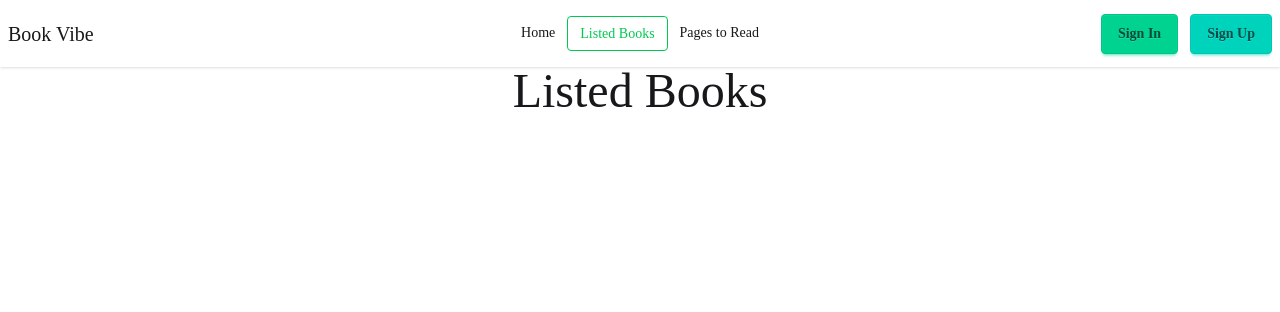
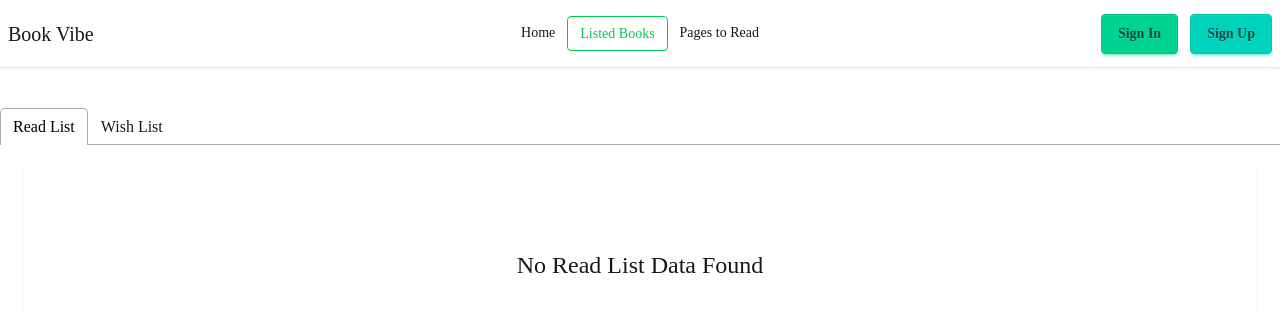
Before and after one commit to abdussattarsakil/book-vibe-project, a React (Vite) app: page /books in a window 1280 px wide. Shown: the top 312 px of the page. Built offline with nearby package versions, Linux system fonts and the light colour scheme.

Commit message:
readlist and wishlist data show with react tabs

```diff
--- a/package.json
+++ b/package.json
@@ -15,6 +15,7 @@
     "react-dom": "^19.2.5",
     "react-icons": "^5.6.0",
     "react-router": "^7.15.0",
+    "react-tabs": "^6.1.1",
     "tailwindcss": "^4.2.4"
   },
   "devDependencies": {
--- a/src/Context/BookContext.jsx
+++ b/src/Context/BookContext.jsx
@@ -9,7 +9,8 @@ const ListedBooks = ({ children }) => {
     const handleMarkReadBook = book => {
         const isExist = readBooks.find(readBook => readBook.bookId === book.bookId)
         if (isExist) {
-            alert('this book is already read')
+            alert('this book is already read list')
+            return;
         }
         else {
             setReadBook([...readBooks, book])
@@ -20,9 +21,10 @@ const ListedBooks = ({ children }) => {
     const [wishBooks, setWishBook] = useState([]);
 
     const handleWishBook = book => {
-        const isExist = readBooks.find(readBook => readBook.bookId === book.bookId)
+        const isExist = wishBooks.find(wishBook => wishBook.bookId === book.bookId)
         if (isExist) {
-            alert('this book is already read')
+            alert('this book is already wishlist')
+            return;
         }
         else {
             setWishBook([...wishBooks, book])
--- /dev/null
+++ b/src/components/ListBook/ReadList.jsx
@@ -0,0 +1,25 @@
+import { useContext } from "react";
+import { BookContext } from "../../Context/BookContext";
+
+
+const ReadList = () => {
+    const { readBooks } = useContext(BookContext)
+
+    if (readBooks.length === 0) {
+        return <div className="shadow-sm bg-base-100 p-20 m-6 text-2xl text-center">
+            <h2>No Read List Data Found</h2>
+        </div>
+    }
+
+    return (
+        <div >
+            {
+                readBooks.map(book => (
+                    <h1 className="shadow-sm bg-base-100 p-5 m-6 text-2xl">Book Name: {book.bookName}</h1>
+                ))
+            }
+        </div>
+    );
+};
+
+export default ReadList;
--- /dev/null
+++ b/src/components/ListBook/WishList.jsx
@@ -0,0 +1,22 @@
+import { useContext } from "react";
+import { BookContext } from "../../Context/BookContext";
+
+const WishList = () => {
+    const { wishBooks } = useContext(BookContext)
+    if (wishBooks.length === 0) {
+        return <div className="shadow-sm bg-base-100 p-20 m-6 text-2xl text-center">
+            <h2>No Wish List Data Found</h2>
+        </div>
+    }
+    return (
+        <div>
+            {
+                wishBooks.map(book=>(
+                    <h1 className="shadow-sm bg-base-100 p-5 m-6 text-2xl">Book Name: {book.bookName}</h1>
+                ))
+            }
+        </div>
+    );
+};
+
+export default WishList;
--- a/src/pages/books/Books.jsx
+++ b/src/pages/books/Books.jsx
@@ -1,23 +1,25 @@
-import { useContext } from "react";
-import { BookContext } from "../../Context/BookContext";
+import { Tab, Tabs, TabList, TabPanel } from 'react-tabs';
+import 'react-tabs/style/react-tabs.css';
+import ReadList from "../../components/ListBook/ReadList";
+import WishList from "../../components/ListBook/WishList";
 
 const Books = () => {
 
-const {readBooks}=useContext(BookContext)
+    return (
+        <div className="container mx-auto mt-10">
+            <Tabs>
+                <TabList>
+                    <Tab>Read List</Tab>
+                    <Tab>Wish List</Tab>
+                </TabList>
 
-    return (
-        <div className="">
-            <h1 className="text-5xl text-center mb-10"> Listed Books</h1>
-            {
-                readBooks.map(book=>(
-                    <div className="shadow-2xl bg-base-200 container mx-auto p-5 text-2xl mb-5">
-                <h1>
-                    {book.bookName}
-                </h1>
-            </div>
-                ))
-            }
-
+                <TabPanel>
+                    <ReadList></ReadList>
+                </TabPanel>
+                <TabPanel>
+                    <WishList></WishList>
+                </TabPanel>
+            </Tabs>
         </div>
     );
 };
```
Also changed, not shown: 1 other file (tests, documents, lock files or other folders).
